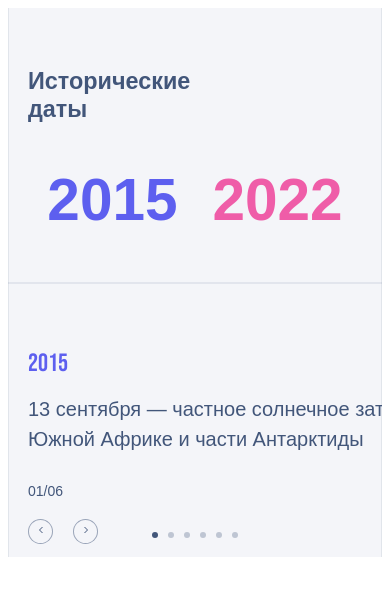
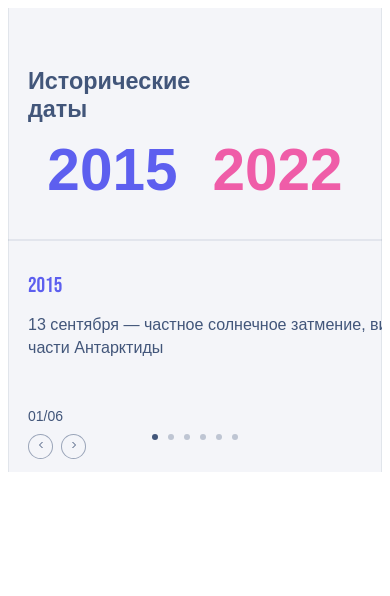
Before and after one commit to Sun-in-summer/only_for, a React app in the folder timeline-block/: page / in a window 390 px wide. Shown: the top 596 px of the page. Built offline with nearby package versions, Linux system fonts and the light colour scheme.

Commit message:
fix on styles of outer pagination

```diff
--- a/timeline-block/src/components/circle-time-line/circle-time-line.styles.ts
+++ b/timeline-block/src/components/circle-time-line/circle-time-line.styles.ts
@@ -5,7 +5,7 @@ export const CircleContainer = styled.div`
   position: relative;
   height: 415px;
   @media (max-width: 430px) {
-    height: 225px;
+    height: 150px;
   }
 `;
 
--- a/timeline-block/src/components/events-slider/events-slider.styles.ts
+++ b/timeline-block/src/components/events-slider/events-slider.styles.ts
@@ -13,20 +13,20 @@ export const SliderTrack = styled.div`
   position: relative;
   @media (max-width: 430px) {
     padding: 0rem;
+    gap: 25px;
   }
 `;
 
 export const EventYear = styled.div`
   font-family: "Bebas Neue", sans-serif;
-  font-size: 25px;
+  font-size: clamp(16px, 1.1429rem + 0.8036vw, 25px);
   font-weight: 500;
   color: #5d5fef;
   margin-bottom: 15px;
-
 `;
 
 export const EventDescription = styled.div`
-  font-size: 20px;
+  font-size: clamp(14px, 0.875rem + 0.5357vw, 20px);
   font-weight: 400;
   color: #42567a;
   line-height: 1.5;
@@ -34,6 +34,9 @@ export const EventDescription = styled.div`
   display: -webkit-box;
   -webkit-box-orient: vertical;
   overflow: hidden;
+  @media (max-width: 430px) {
+    line-height: 1.45;
+  }
 `;
 
 
--- a/timeline-block/src/components/navigation/navigation.styles.ts
+++ b/timeline-block/src/components/navigation/navigation.styles.ts
@@ -3,15 +3,21 @@ import styled from "styled-components";
 export const Navigation = styled.div`
 `;
 
-export const NavInfo =  styled.div`
+export const NavInfo = styled.div`
   font-size: 14px;
-  color: #42567A;
+  color: #42567a;
   margin-bottom: 20px;
-`
-export const NavButtons =  styled.div`
+  @media (max-width: 430px) {
+    margin-bottom: 10px;
+  }
+`;
+export const NavButtons = styled.div`
   display: flex;
   gap: 20px;
-`
+  @media (max-width: 430px) {
+    gap: 8px;
+  }
+`;
 
 export const NavButton = styled.button`
   width: 50px;
--- a/timeline-block/src/components/outer-pagination/outer-pagination.styles.ts
+++ b/timeline-block/src/components/outer-pagination/outer-pagination.styles.ts
@@ -12,7 +12,7 @@ export const PaginationWrapper = styled.div`
   position: absolute;
   left: 0;
   right: 0;
-  bottom: 19px;
+  bottom: 32px;
   z-index: 50;
   pointer-events: auto;
   @media (min-width: 430px) {
```
